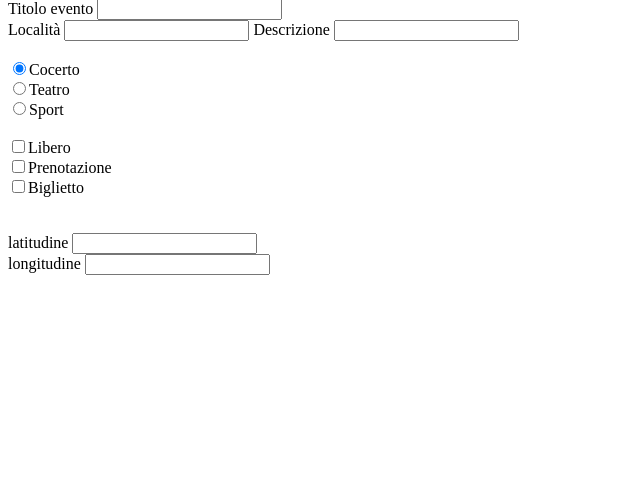
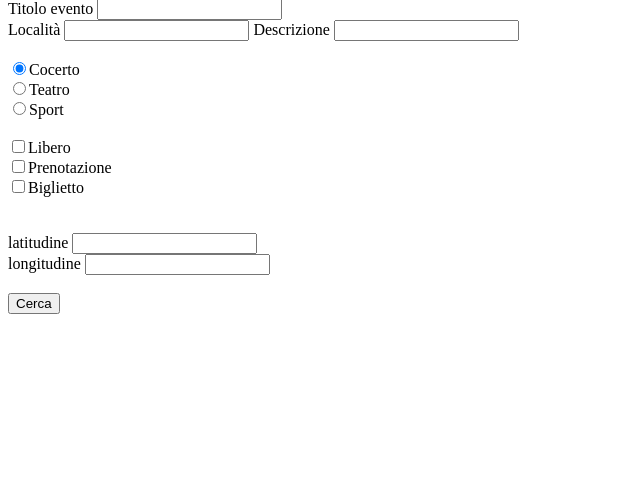
Before and after one commit to quellobravo/crud-php, a PHP site: page /formInserimento-min.php in a window 1280 px wide. Shown: the part 81-559 px from the top of the page, without its empty margins (0-640 px from the left). Run offline with PHP 8.4, Linux system fonts and the light colour scheme.

Commit message:
Update formInserimento-min.php

```diff
--- a/formInserimento-min.php
+++ b/formInserimento-min.php
@@ -23,6 +23,8 @@
 			<br><br>
 			latitudine <input type="text" name="lat" id="lat"><br>
 			longitudine <input type="text" name="lon" id="lon">
+			<br><br>
+			<input type="submit" value="Cerca">
 		</form>
 	</body>
 </html>
```
